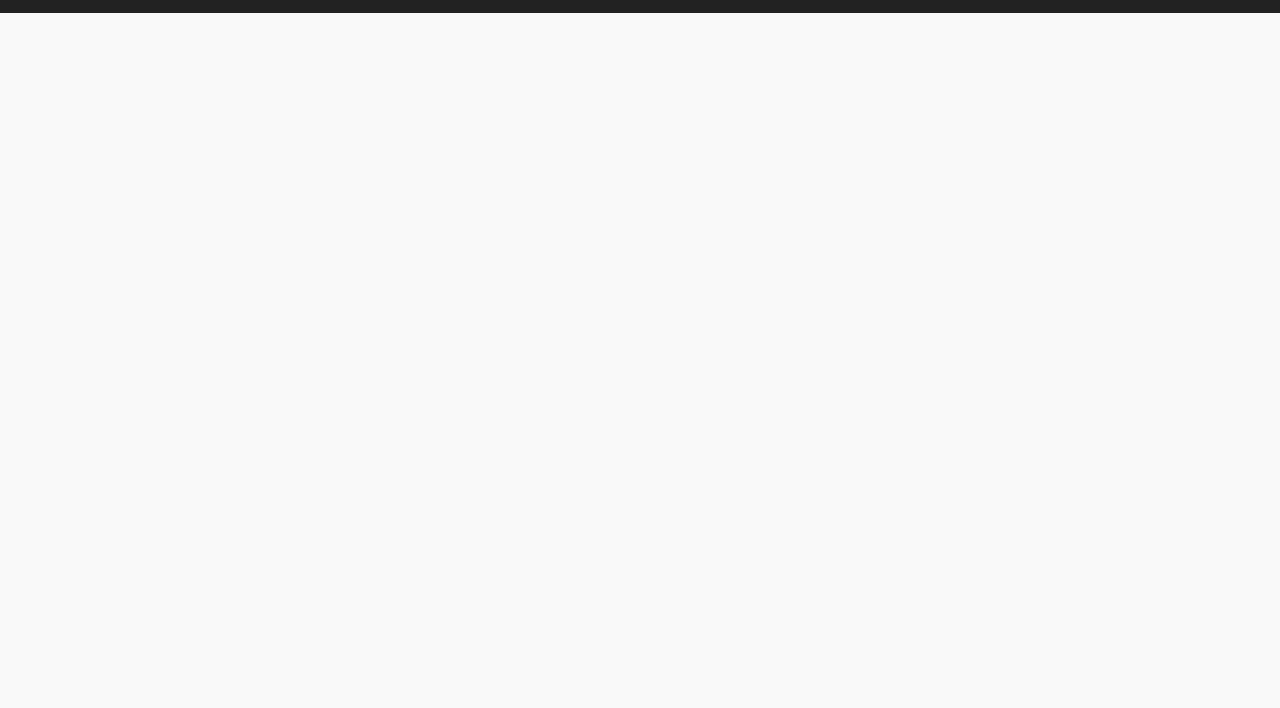
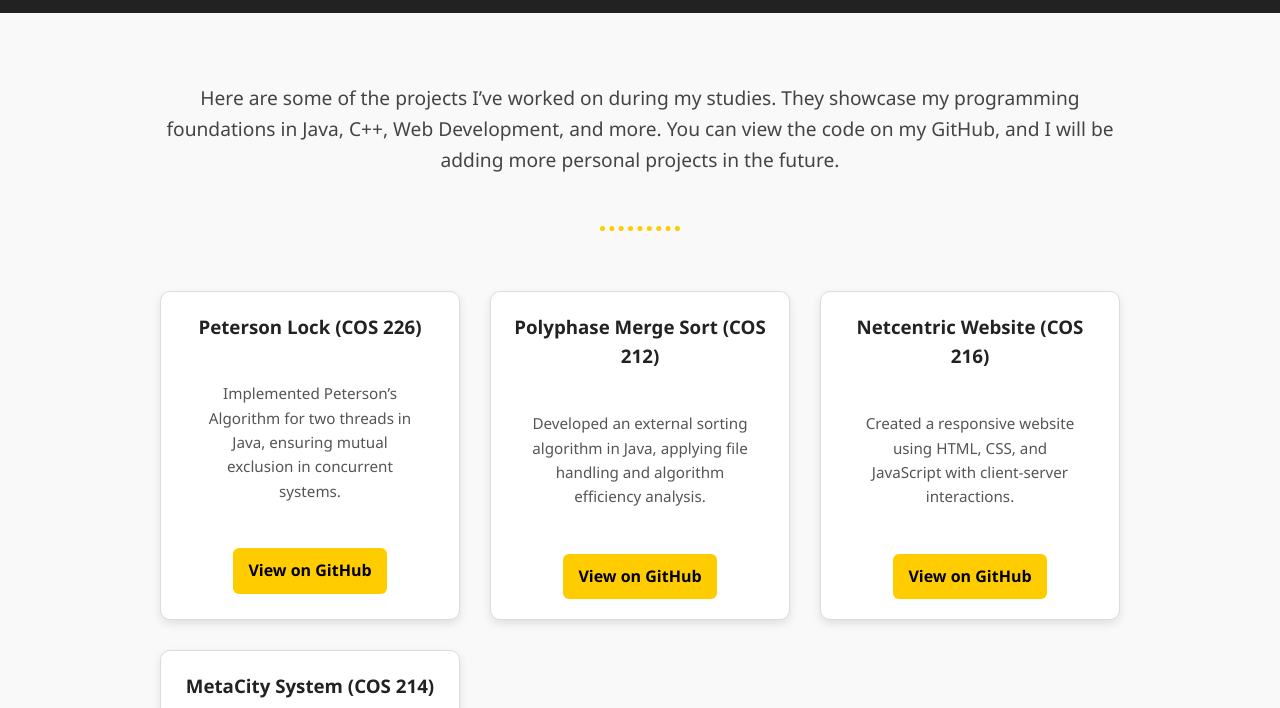
Before and after one commit to GiftMHB/Portfolio-Project, a plain HTML site: page Projects.html in a window 1280 px wide. Shown: the part 77-785 px from the top of the page. Drawn offline with Linux system fonts and the light colour scheme.

Commit message:
updated project page

```diff
--- a/Projects.html
+++ b/Projects.html
@@ -5,6 +5,7 @@
         <meta name="viewport" content="width=device-width, initial-scale=1.0">
         <title>Mr MHB</title>
         <link rel="stylesheet" href="css/index.css">
+        <link rel="stylesheet" href="css/projects.css">
         <script src="js/main.js" defer></script>
     </head>
 
@@ -17,6 +18,43 @@
             <a href="Contact.html">Contact</a>
         </div>
 
+        <div class="intro">
+            <p>
+                Here are some of the projects I’ve worked on during my studies.
+                They showcase my programming foundations in Java, C++, Web Development, and more.
+                You can view the code on my GitHub, and I will be adding more personal projects in the future.
+            </p>
+            <div class="line"></div>
+
+            <div class="projects">
+
+                <div class="project-card">
+                    <h3>Peterson Lock (COS 226)</h3>
+                    <p>Implemented Peterson’s Algorithm for two threads in Java, ensuring mutual exclusion in concurrent systems.</p>
+                    <a href="" target="_blank">View on GitHub</a>
+                </div>
+
+                <div class="project-card">
+                    <h3>Polyphase Merge Sort (COS 212)</h3>
+                    <p>Developed an external sorting algorithm in Java, applying file handling and algorithm efficiency analysis.</p>
+                    <a href="" target="_blank">View on GitHub</a>
+                </div>
+
+                <div class="project-card">
+                    <h3>Netcentric Website (COS 216)</h3>
+                    <p>Created a responsive website using HTML, CSS, and JavaScript with client-server interactions.</p>
+                    <a href="" target="_blank">View on GitHub</a>
+                </div>
+
+                <div class="project-card">
+                    <h3>MetaCity System (COS 214)</h3>
+                    <p>Designed a model-driven software system using object-oriented analysis and UML-based modelling.</p>
+                    <a href="" target="_blank">View on GitHub</a>
+                </div>
+
+            </div>
+        </div>
+
 
     </body>
 </html>
--- /dev/null
+++ b/css/projects.css
@@ -0,0 +1,65 @@
+.intro  {
+    text-align: center;
+    margin: 40px auto;
+    max-width: 1000px;
+}
+
+.intro p {
+    padding: 30px 20px;
+    font-size: 1.2rem;
+    line-height: 1.6;
+    color: #444;
+}
+
+.line {
+    border-bottom: 5px dotted #ffcc00;
+    width: 80px;
+    margin: 20px auto 40px auto;
+}
+
+.projects {
+    display: grid;
+    grid-template-columns: repeat(auto-fit, minmax(250px, 1fr));
+    gap: 30px;
+    padding: 20px;
+}
+
+.project-card {
+    background: #fff;
+    border: 1px solid #ddd;
+    border-radius: 10px;
+    padding: 20px;
+    box-shadow: 0 4px 10px rgba(0,0,0,0.1);
+    transition: transform 0.3s ease, box-shadow 0.3s ease;
+}
+
+.project-card h3 {
+    margin-bottom: 10px;
+    color: #222;
+}
+
+.project-card p {
+    font-size: 0.95rem;
+    color: #555;
+    margin-bottom: 15px;
+}
+
+.project-card a {
+    display: inline-block;
+    padding: 10px 15px;
+    background: #ffcc00;
+    color: #000;
+    text-decoration: none;
+    font-weight: bold;
+    border-radius: 6px;
+    transition: background 0.3s;
+}
+
+.project-card a:hover {
+    background: #ffaa00;
+}
+
+.project-card:hover {
+    transform: translateY(-5px);
+    box-shadow: 0 6px 15px rgba(0,0,0,0.15);
+}
--- a/js/skills.js
+++ b/js/skills.js
@@ -20,7 +20,7 @@ function showSlides() {
   slides[slideIndex-1].style.display = "block";
   dots[slideIndex-1].className += " active";
 
-  setTimeout(showSlides, 4000);
+  setTimeout(showSlides, 5000);
 }
 
 function plusSlides(n) {
```
